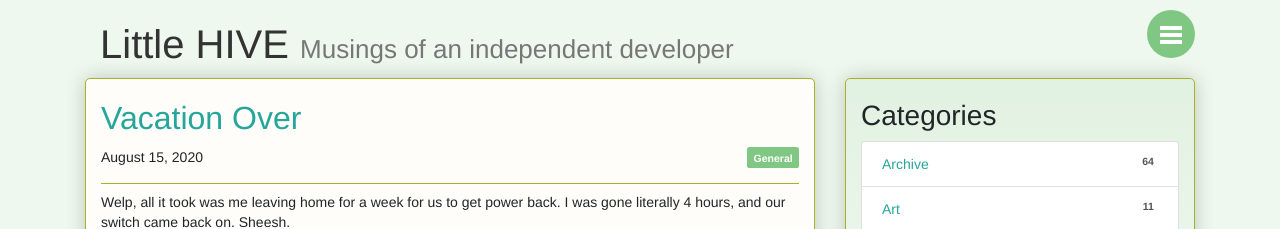
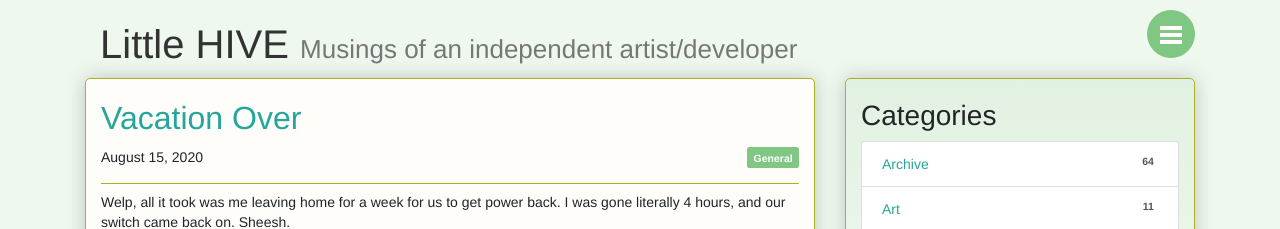
Before and after one commit to joedono/joedono.github.io, a Jekyll site: the page built from index.html, in a window 1280 px wide and 900 px high. Shown: the top 229 px of the window. Built offline with Jekyll 4.4.1, drawn with Linux system fonts in a browser that asks for light colours; some web fonts are replaced; the list of posts is cut into pages by our own code.

Commit message:
Updated site description

```diff
--- a/_config.yml
+++ b/_config.yml
@@ -1,5 +1,5 @@
 name: "Little HIVE"
-description: "Musings of an independent developer"
+description: "Musings of an independent artist/developer"
 url: "http://joedono.github.io"
 paginate: 5
 paginate_path: "/page/:num"
```
